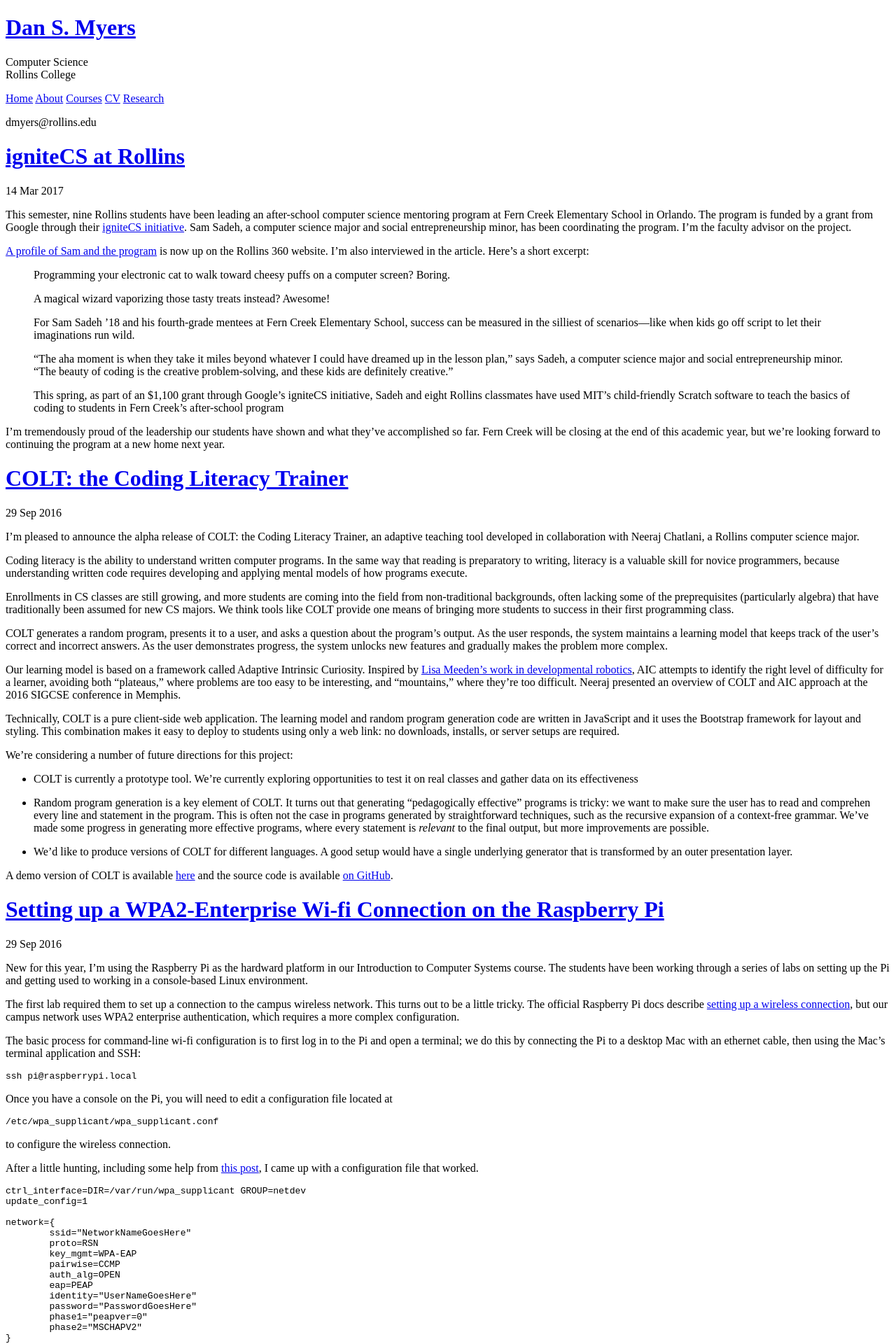
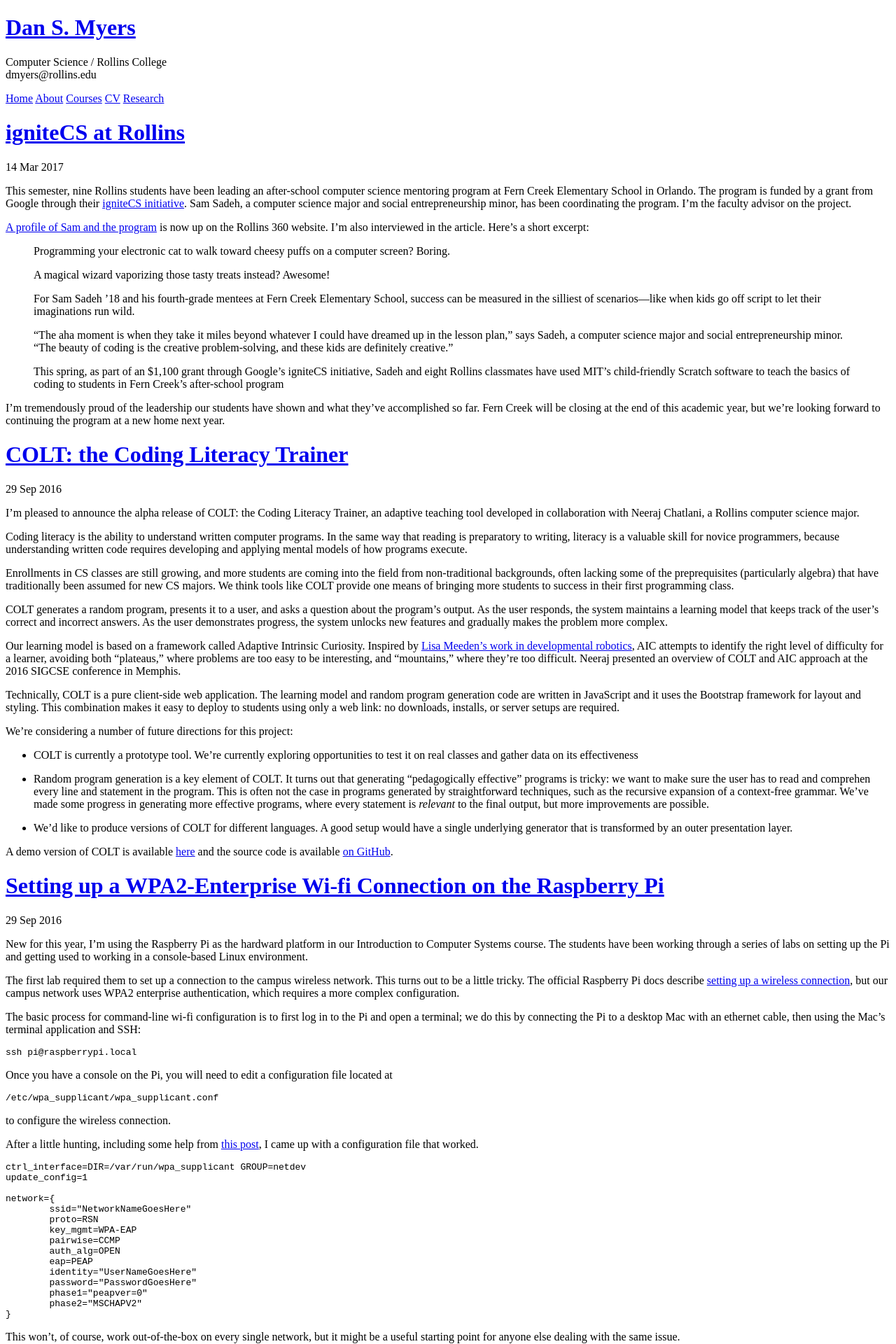
Before and after one commit to dansmyers/dansmyers.github.io-archived, a Jekyll site: the page built from index.html, in a window 1280 px wide. Shown: the top 1920 px of the page at 70% size. Built offline with Jekyll 4.4.1, drawn with Linux system fonts in a browser that asks for light colours; the list of posts is cut into pages by our own code.

```diff
--- a/_includes/sidebar.html
+++ b/_includes/sidebar.html
@@ -6,8 +6,8 @@
           {{ site.title }}
         </a>
       </h1>
-      <p class="lead">{{ site.description }} <br/>
-        {{ site.description2 }} </p>
+      <p class="lead">{{ site.description }} /
+        {{ site.description2 }} <br>dmyers@rollins.edu </p>
 
     </div>
 
--- a/public/css/poole.css
+++ b/public/css/poole.css
@@ -81,7 +81,7 @@
 
 /* Headings */
 h1, h2, h3, h4, h5, h6 {
-  font-family: 'Lucida Grande', 'Lucida Sans Unicode', 'Lucida Sans', Geneva, Verdana, sans-serif;
+  font-family: 'Georgia', 'Lucida Grande', 'Lucida Sans Unicode', 'Lucida Sans', Geneva, Verdana, sans-serif;
   margin-bottom: 1rem;
   font-weight: bold;
   line-height: 1.25;
```
Also changed, not shown: other parts of _includes/sidebar.html (+0 -2 lines), public/css/hyde.css (+13 -14 lines).
